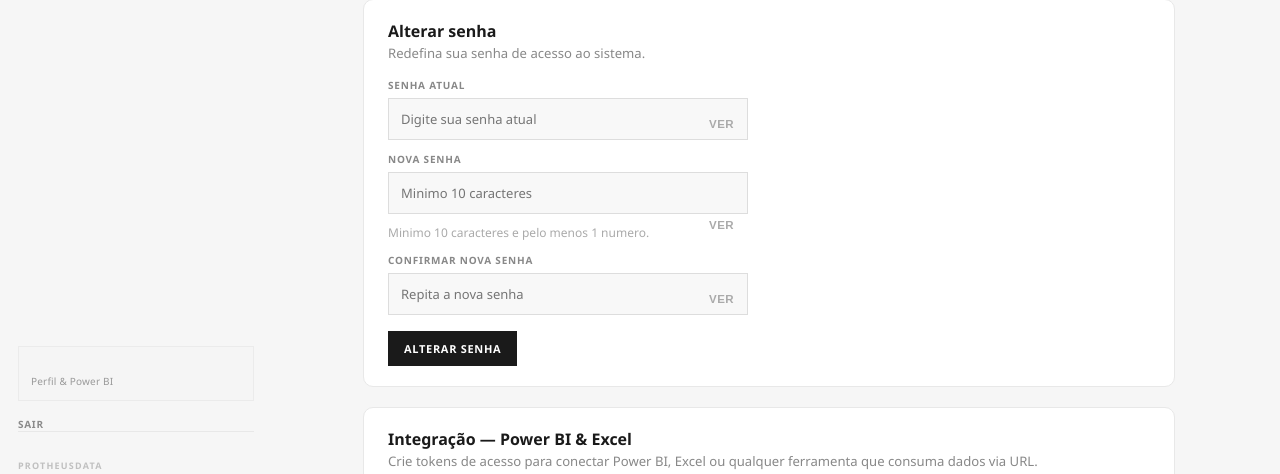
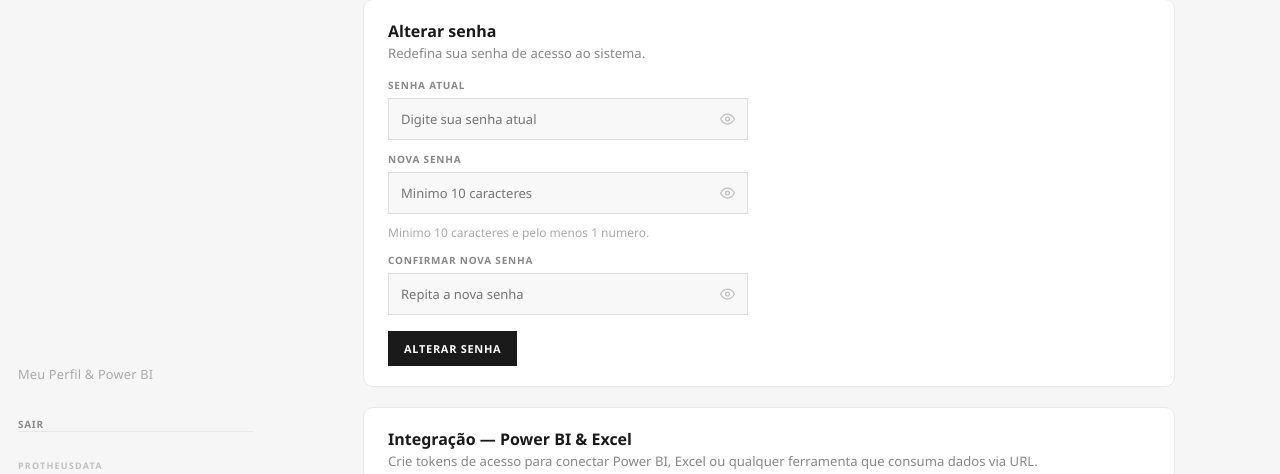
Before and after one commit to armelingu/protheus-data, a Flask app: template templates/perfil/index.html in a window 1280 px wide. Shown: the part 304-778 px from the top of the page. Run offline with Flask 3, Linux system fonts and the light colour scheme; the template is opened without the code that fills it, so the values that code supplies are empty.

Commit message:
feat(ux): icone de olhinho nos campos de senha e melhorias visuais
- Substitui texto ver/ocultar por icone SVG inline nos campos de senha
  (login, primeiro acesso, recuperar senha e perfil), usando wrapper
  campo-input-wrap para posicionamento correto sem conflito de especificidade CSS
- Icone alterna entre olho aberto e olho riscado conforme estado do campo
- Reverte tentativa de topbar com nome de usuario (feature descartada)
- Restaura sidebar ao estado original com link Meu Perfil e botao Sair

```diff
--- a/statics/css/relatorios/layout.css
+++ b/statics/css/relatorios/layout.css
@@ -182,35 +182,8 @@ body.auth-body.is-page-transitioning .app-shell {
     cursor: default;
 }
 
-.menu-usuario {
-    margin-top: 16px;
-    padding: 10px 12px;
-    background: #f5f5f5;
-    border: 1px solid #ebebeb;
-}
-
-.menu-usuario-nome {
-    font-size: 11px;
-    font-weight: 700;
-    color: #1a1a1a;
-    letter-spacing: 0.2px;
-    margin-bottom: 2px;
-}
-
-.menu-usuario-link {
-    font-size: 10px;
-    color: #999999;
-    text-decoration: none;
-    letter-spacing: 0.2px;
-}
-
-.menu-usuario-link:hover,
-.menu-usuario-link.ativo {
-    color: #1a1a1a;
-}
-
 .menu-sair {
-    margin-top: 8px;
+    margin-top: 18px;
     width: auto;
     align-self: flex-start;
     padding: 8px 0 0;
--- a/statics/js/perfil/perfil.js
+++ b/statics/js/perfil/perfil.js
@@ -245,13 +245,17 @@ document.addEventListener('DOMContentLoaded', function() {
     carregarTokens();
 
     /* ── Toggle mostrar/ocultar senha ────────────────────────────────────── */
+    var SVG_OLHO_ABERTO  = '<svg width="15" height="15" viewBox="0 0 24 24" fill="none" stroke="currentColor" stroke-width="2" stroke-linecap="round" stroke-linejoin="round" aria-hidden="true"><path d="M1 12s4-8 11-8 11 8 11 8-4 8-11 8-11-8-11-8z"/><circle cx="12" cy="12" r="3"/></svg>';
+    var SVG_OLHO_FECHADO = '<svg width="15" height="15" viewBox="0 0 24 24" fill="none" stroke="currentColor" stroke-width="2" stroke-linecap="round" stroke-linejoin="round" aria-hidden="true"><path d="M17.94 17.94A10.07 10.07 0 0 1 12 20c-7 0-11-8-11-8a18.45 18.45 0 0 1 5.06-5.94M9.9 4.24A9.12 9.12 0 0 1 12 4c7 0 11 8 11 8a18.5 18.5 0 0 1-2.16 3.19m-6.72-1.07a3 3 0 1 1-4.24-4.24"/><line x1="1" y1="1" x2="23" y2="23"/></svg>';
+
     document.querySelectorAll('.btn-ver-senha-perfil').forEach(function (btn) {
         btn.addEventListener('click', function () {
             var input = document.getElementById(btn.dataset.alvo);
             if (!input) return;
             var visivel = input.type === 'text';
-            input.type = visivel ? 'password' : 'text';
-            btn.textContent = visivel ? 'ver' : 'ocultar';
+            input.type    = visivel ? 'password' : 'text';
+            btn.innerHTML = visivel ? SVG_OLHO_ABERTO : SVG_OLHO_FECHADO;
+            btn.setAttribute('aria-label', visivel ? 'Mostrar senha' : 'Ocultar senha');
         });
     });
 
--- a/templates/base_auth.html
+++ b/templates/base_auth.html
@@ -64,10 +64,9 @@
                 </section>
                 {% endif %}
 
-                <div class="menu-usuario">
-                    <p class="menu-usuario-nome">{{ usuario_atual.nome.split()[0] if usuario_atual else '' }}</p>
-                    <a href="/meu-perfil" class="menu-usuario-link{% if current_path == '/meu-perfil' %} ativo{% endif %}">Perfil &amp; Power BI</a>
-                </div>
+                <a href="/meu-perfil" class="menu-link menu-link-perfil{% if current_path == '/meu-perfil' %} ativo{% endif %}" style="margin-top:8px;font-size:.8rem;color:#aaa">
+                    Meu Perfil &amp; Power BI
+                </a>
                 <button type="button" class="menu-sair" data-logout>Sair</button>
 
                 <div class="menu-rodape">
--- a/templates/perfil/index.html
+++ b/templates/perfil/index.html
@@ -44,22 +44,29 @@
 .endpoint-url { flex: 1; font-family: monospace; font-size: .82rem; color: #1a1a1a; word-break: break-all; }
 .endpoint-copy { padding: 5px 12px; border: 1px solid #e0e0e0; background: #fff; color: #1a1a1a; border-radius: 0; font-size: .8rem; cursor: pointer; white-space: nowrap; }
 .endpoint-copy:hover { background: #f5f5f5; }
+.campo-input-wrap-perfil {
+    position: relative;
+}
+.campo-input-wrap-perfil input {
+    padding-right: 40px;
+    width: 100%;
+}
 .btn-ver-senha-perfil {
     position: absolute;
-    right: 8px;
-    bottom: 8px;
+    right: 9px;
+    top: 50%;
+    transform: translateY(-50%);
     background: none;
     border: none;
-    padding: 2px 6px;
-    font-size: .72rem;
-    font-weight: 700;
-    letter-spacing: .4px;
-    text-transform: uppercase;
-    color: #aaa;
+    padding: 4px;
+    margin: 0;
+    color: #c0c0c0;
     cursor: pointer;
+    display: flex;
+    align-items: center;
+    line-height: 1;
 }
-.btn-ver-senha-perfil:hover { color: #1a1a1a; }
-.admin-field input { padding-right: 60px; }
+.btn-ver-senha-perfil:hover { color: #555; }
 </style>
 {% endblock %}
 
@@ -106,21 +113,27 @@
         </div>
         <div class="perfil-panel-body">
             <form id="form-alterar-senha" style="max-width:360px">
-                <div class="admin-field" style="margin-bottom:12px;position:relative">
+                <div class="admin-field" style="margin-bottom:12px">
                     <span>Senha atual</span>
-                    <input type="password" id="perfil-senha-atual" placeholder="Digite sua senha atual" autocomplete="current-password">
-                    <button type="button" class="btn-ver-senha-perfil" data-alvo="perfil-senha-atual">ver</button>
+                    <div class="campo-input-wrap-perfil">
+                        <input type="password" id="perfil-senha-atual" placeholder="Digite sua senha atual" autocomplete="current-password">
+                        <button type="button" class="btn-ver-senha-perfil" data-alvo="perfil-senha-atual" aria-label="Mostrar senha"><svg width="15" height="15" viewBox="0 0 24 24" fill="none" stroke="currentColor" stroke-width="2" stroke-linecap="round" stroke-linejoin="round" aria-hidden="true"><path d="M1 12s4-8 11-8 11 8 11 8-4 8-11 8-11-8-11-8z"/><circle cx="12" cy="12" r="3"/></svg></button>
+                    </div>
                 </div>
-                <div class="admin-field" style="margin-bottom:12px;position:relative">
+                <div class="admin-field" style="margin-bottom:12px">
                     <span>Nova senha</span>
-                    <input type="password" id="perfil-nova-senha" placeholder="Minimo 10 caracteres" autocomplete="new-password">
-                    <button type="button" class="btn-ver-senha-perfil" data-alvo="perfil-nova-senha">ver</button>
+                    <div class="campo-input-wrap-perfil">
+                        <input type="password" id="perfil-nova-senha" placeholder="Minimo 10 caracteres" autocomplete="new-password">
+                        <button type="button" class="btn-ver-senha-perfil" data-alvo="perfil-nova-senha" aria-label="Mostrar senha"><svg width="15" height="15" viewBox="0 0 24 24" fill="none" stroke="currentColor" stroke-width="2" stroke-linecap="round" stroke-linejoin="round" aria-hidden="true"><path d="M1 12s4-8 11-8 11 8 11 8-4 8-11 8-11-8-11-8z"/><circle cx="12" cy="12" r="3"/></svg></button>
+                    </div>
                     <small style="display:block;margin-top:4px;color:#aaa;font-size:.75rem">Minimo 10 caracteres e pelo menos 1 numero.</small>
                 </div>
-                <div class="admin-field" style="margin-bottom:16px;position:relative">
+                <div class="admin-field" style="margin-bottom:16px">
                     <span>Confirmar nova senha</span>
-                    <input type="password" id="perfil-confirmar-senha" placeholder="Repita a nova senha" autocomplete="new-password">
-                    <button type="button" class="btn-ver-senha-perfil" data-alvo="perfil-confirmar-senha">ver</button>
+                    <div class="campo-input-wrap-perfil">
+                        <input type="password" id="perfil-confirmar-senha" placeholder="Repita a nova senha" autocomplete="new-password">
+                        <button type="button" class="btn-ver-senha-perfil" data-alvo="perfil-confirmar-senha" aria-label="Mostrar senha"><svg width="15" height="15" viewBox="0 0 24 24" fill="none" stroke="currentColor" stroke-width="2" stroke-linecap="round" stroke-linejoin="round" aria-hidden="true"><path d="M1 12s4-8 11-8 11 8 11 8-4 8-11 8-11-8-11-8z"/><circle cx="12" cy="12" r="3"/></svg></button>
+                    </div>
                 </div>
                 <button type="submit" class="admin-btn admin-btn-primario" id="btn-alterar-senha">Alterar senha</button>
                 <div id="alterar-senha-erro" style="margin-top:10px;font-size:.82rem;color:#c0392b;display:none"></div>
```
Also changed, not shown: statics/css/auth/primeiro_acesso.css (+15 -15 lines), statics/css/login/login.css (+14 -15 lines), statics/js/auth/primeiro_acesso.js (+6 -2 lines), statics/js/auth/recuperar_senha.js (+6 -2 lines), statics/js/login/login.js (+6 -2 lines), templates/auth/primeiro_acesso.html (+15 -9 lines), templates/auth/recuperar_senha.html (+8 -4 lines), templates/login/login.html (+5 -3 lines).
